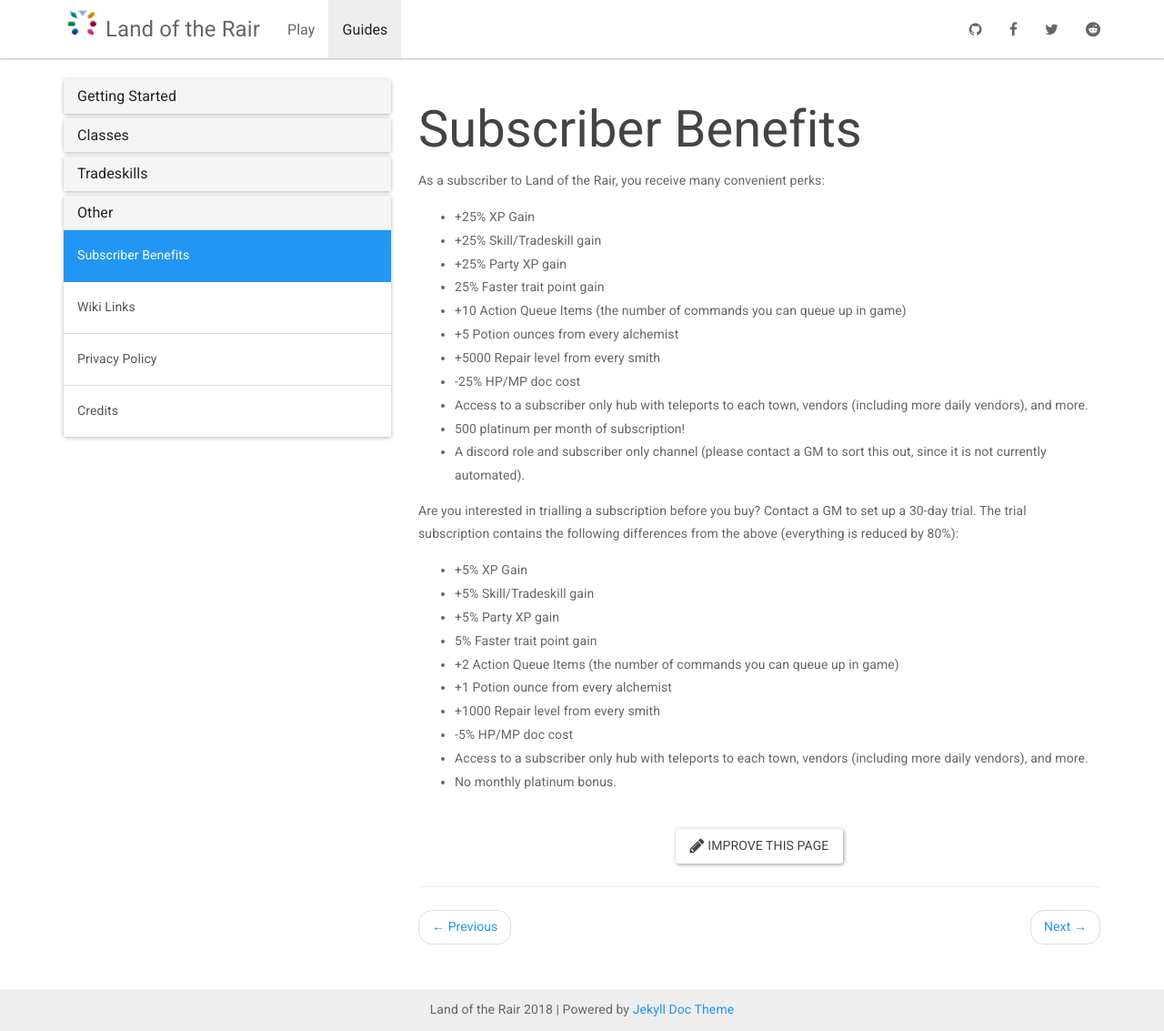
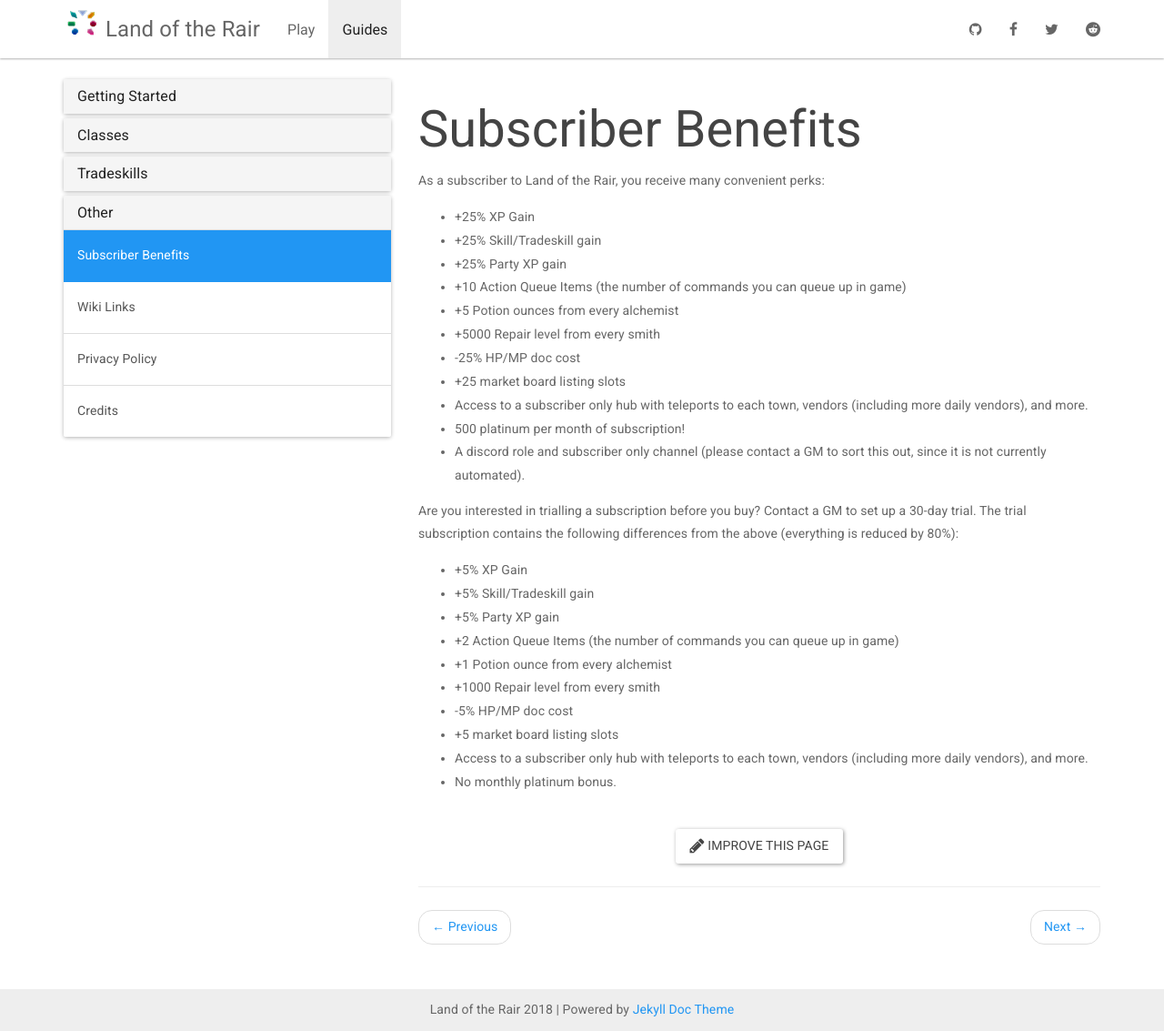
Before and after one commit to LandOfTheRair/landoftherair.github.io, a Jekyll site: the page built from _docs/other/subscriber-benefits.md, in a window 1280 px wide and 1133 px high. Shown: the whole window at 91% size. Built offline with Jekyll 4.4.1, drawn with Linux system fonts in a browser that asks for light colours; nearby versions of some CDN libraries.

Commit message:
Update subscriber-benefits.md

```diff
--- a/_docs/other/subscriber-benefits.md
+++ b/_docs/other/subscriber-benefits.md
@@ -8,11 +8,11 @@ As a subscriber to Land of the Rair, you receive many convenient perks:
 * +25% XP Gain
 * +25% Skill/Tradeskill gain
 * +25% Party XP gain
-* 25% Faster trait point gain
 * +10 Action Queue Items (the number of commands you can queue up in game)
 * +5 Potion ounces from every alchemist
 * +5000 Repair level from every smith
 * -25% HP/MP doc cost
+* +25 market board listing slots
 * Access to a subscriber only hub with teleports to each town, vendors (including more daily vendors), and more.
 * 500 platinum per month of subscription!
 * A discord role and subscriber only channel (please contact a GM to sort this out, since it is not currently automated).
@@ -22,10 +22,10 @@ Are you interested in trialling a subscription before you buy? Contact a GM to s
 * +5% XP Gain
 * +5% Skill/Tradeskill gain
 * +5% Party XP gain
-* 5% Faster trait point gain
 * +2 Action Queue Items (the number of commands you can queue up in game)
 * +1 Potion ounce from every alchemist
 * +1000 Repair level from every smith
 * -5% HP/MP doc cost
+* +5 market board listing slots
 * Access to a subscriber only hub with teleports to each town, vendors (including more daily vendors), and more.
 * No monthly platinum bonus.
```
